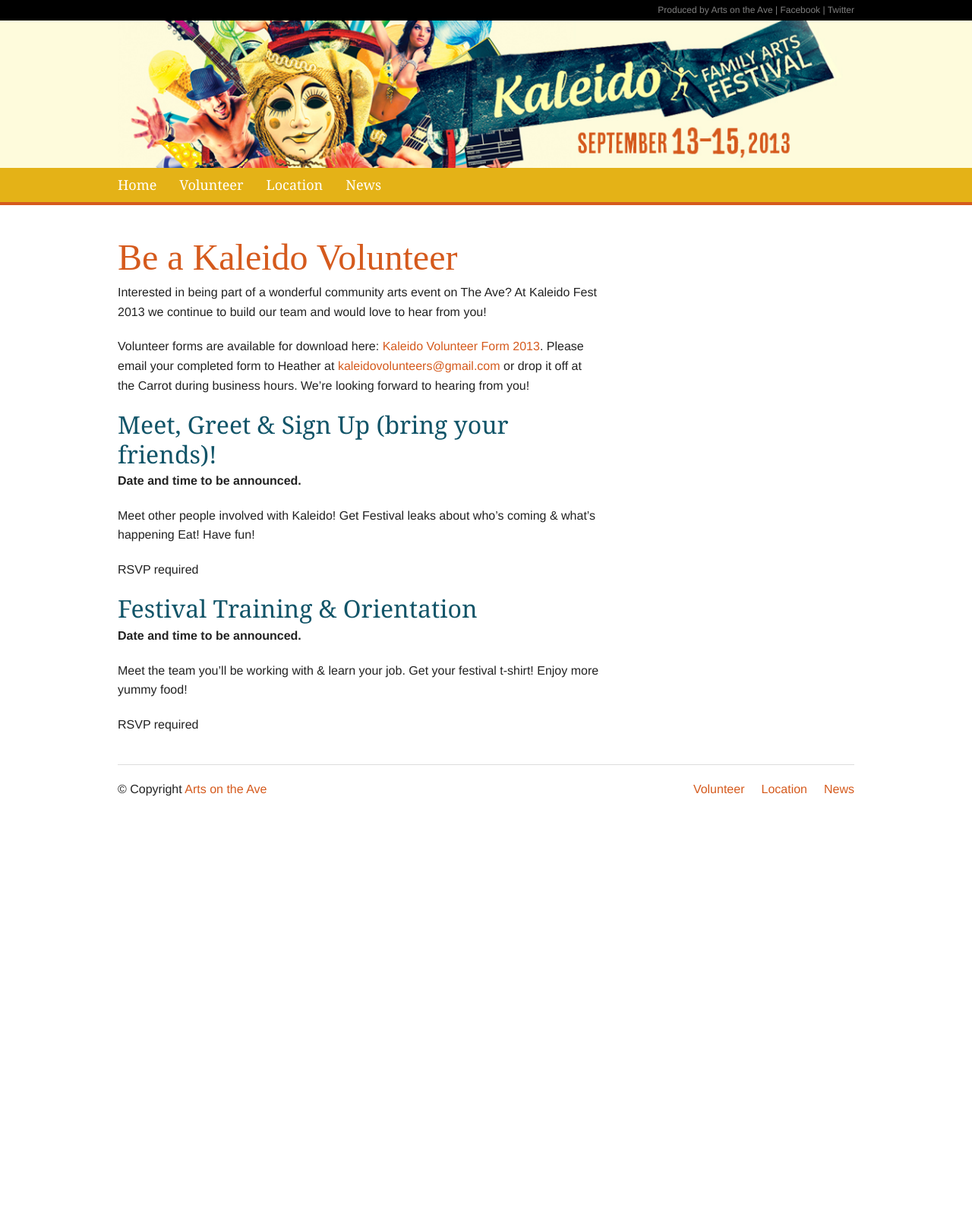
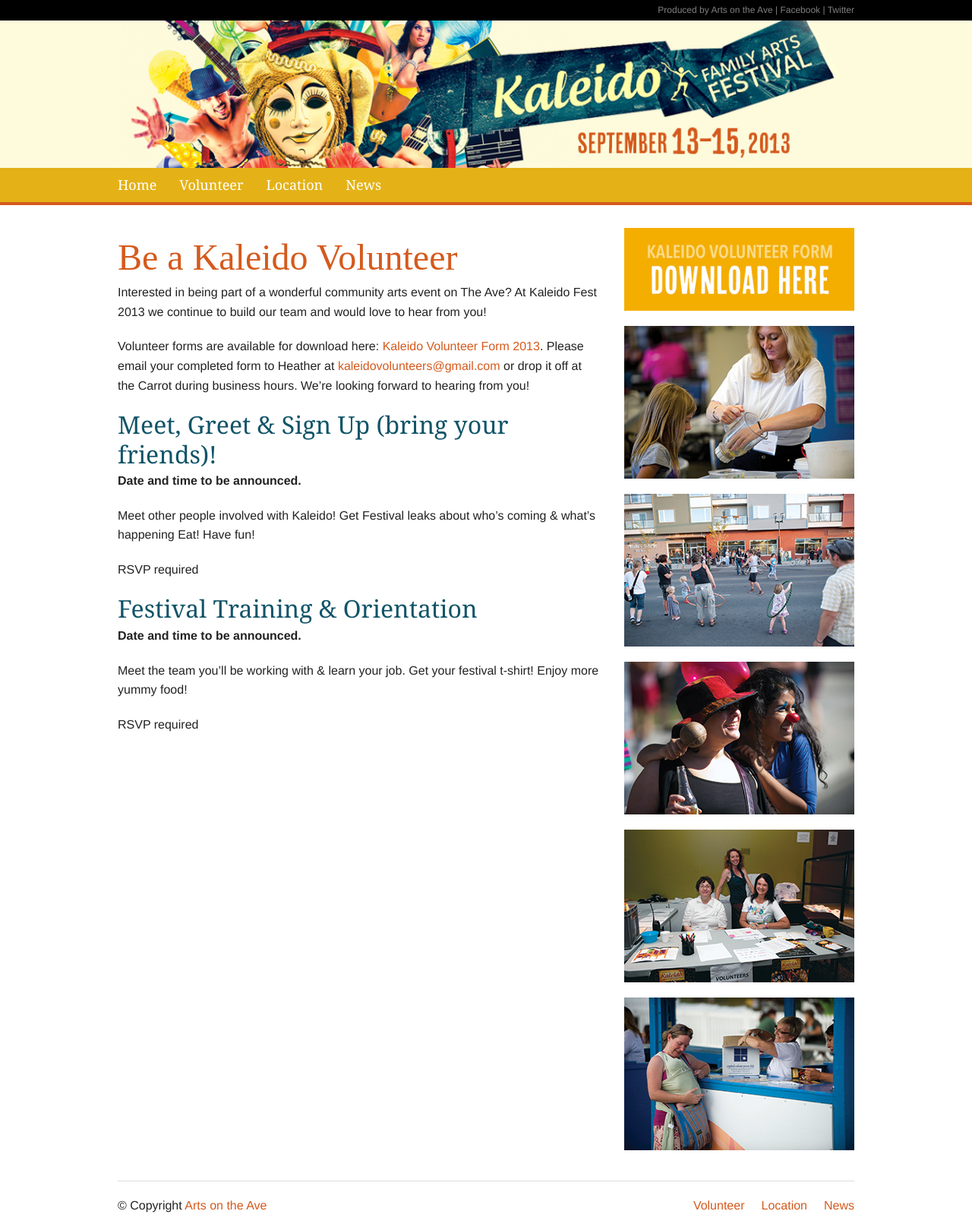
Before and after one commit to aota/kaleidofest.ca, a Jekyll site: the page built from volunteer.md, in a window 1280 px wide. Shown: the whole page at 76% size. Built offline with Jekyll 4.4.1, drawn with Linux system fonts in a browser that asks for light colours; Markdown is read by kramdown in place of the engine named in the settings; before the commit the page ends 1072 px from its top, so only the background shows below that.

Commit message:
setup sidebar includes. add images to volunteer page.

```diff
--- /dev/null
+++ b/_includes/side_volunteer.md
@@ -0,0 +1,11 @@
+[![Download 2013 Volunteer Form](/uploads/volunteer-button.jpg)]({{ site.uploads }}Kaleido-Volunteer-Form-2013.pdf)
+
+![](/uploads/volunteer1.jpg)
+
+![](/uploads/volunteer2.jpg)
+
+![](/uploads/volunteer3.jpg)
+
+![](/uploads/volunteer4.jpg)
+
+![](/uploads/volunteer5.jpg)
--- a/_layouts/default.html
+++ b/_layouts/default.html
@@ -7,6 +7,14 @@
     {{ content }}
   </div>
   <div class="large-4 columns">
-    <!-- {{ page.title }} -->
+    {% capture key %}{{ page.title | downcase }}{% endcapture %}
+    {% case key %}
+      {% when 'volunteer' %}
+        {% capture sidebar %}{% include side_volunteer.md %}{% endcapture %}
+        {{ sidebar | markdownify }}
+      {% when 'news' %}
+        {% capture sidebar %}{% include side_news.md %}{% endcapture %}
+        {{ sidebar | markdownify }}
+    {% endcase %}
   </div>
 </div>
```
Also changed, not shown: volunteer.md (+1 -0 lines), uploads/volunteer-button.jpg (added), uploads/volunteer2.jpg (added), uploads/volunteer3.jpg (added), uploads/volunteer4.jpg (added), uploads/volunteer5.jpg (added).
